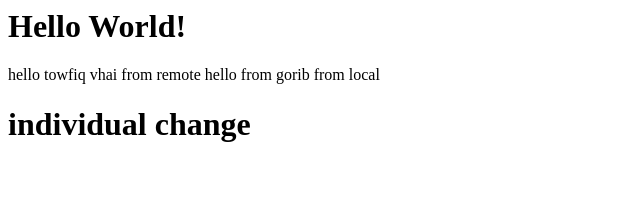
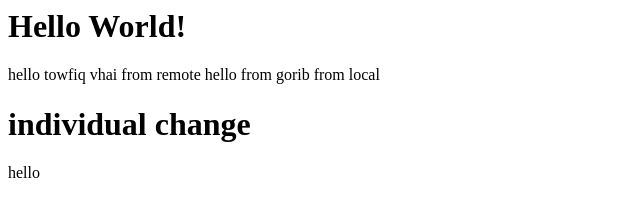
Before and after one commit to Hasan2323/git-test-two, a plain HTML site: page index.html in a window 1280 px wide. Shown: the full height of the page, 0-640 px from the left. Drawn offline with Linux system fonts and the light colour scheme.

Commit message:
paragraph added

```diff
--- a/index.html
+++ b/index.html
@@ -6,5 +6,6 @@
 		hello towfiq vhai from remote
 		hello from gorib from local
 		<h1>individual change</h1>
+		<p>hello</>
 	</body>
 </html>
```
